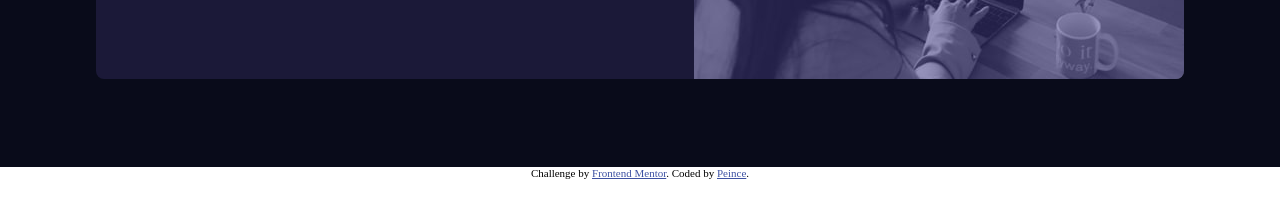
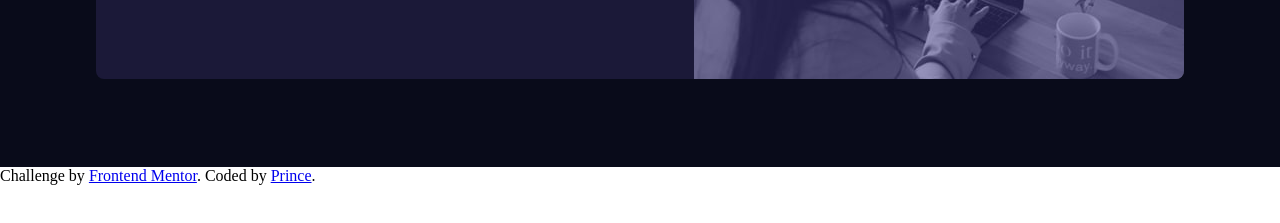
Before and after one commit to prinako/frontend-C, a plain HTML site: page index.html in a window 1280 px wide. Shown: the part 441-664 px from the top of the page. Drawn offline with Linux system fonts and the light colour scheme.

Commit message:
Update index.html

```diff
--- a/index.html
+++ b/index.html
@@ -14,17 +14,7 @@
 
   <title>Frontend Mentor | Stats preview card component</title>
 
-  <!-- Feel free to remove these styles or customise in your own stylesheet 👍 -->
-  <style>
-    .attribution {
-      font-size: 11px;
-      text-align: center;
-    }
 
-    .attribution a {
-      color: hsl(228, 45%, 44%);
-    }
-  </style>
 </head>
 
 <body>
@@ -70,7 +60,7 @@
 
   <div class="attribution">
     Challenge by <a href="https://www.frontendmentor.io?ref=challenge" target="_blank">Frontend Mentor</a>.
-    Coded by <a href="#">Peince</a>.
+    Coded by <a href="#">Prince</a>.
   </div>
 </body>
 
```
